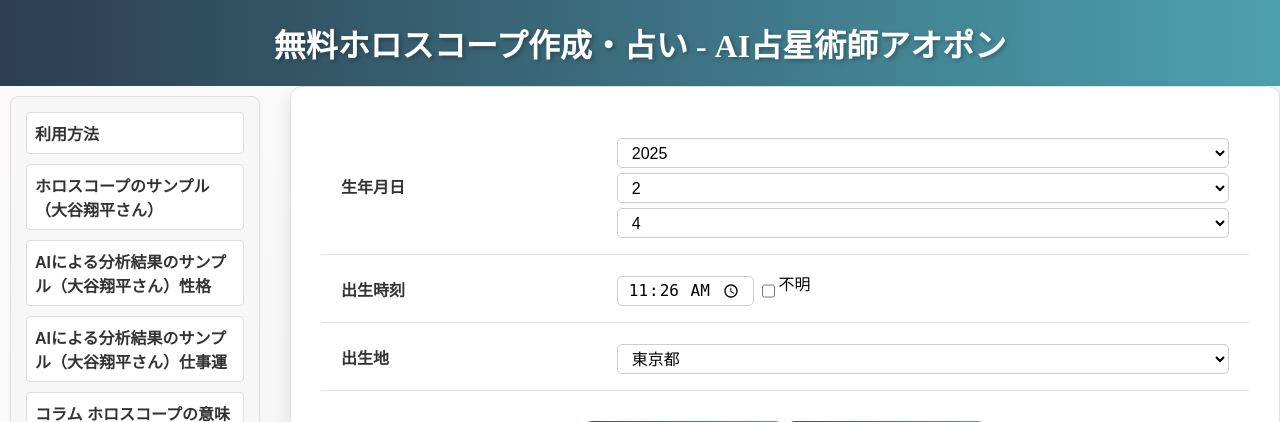
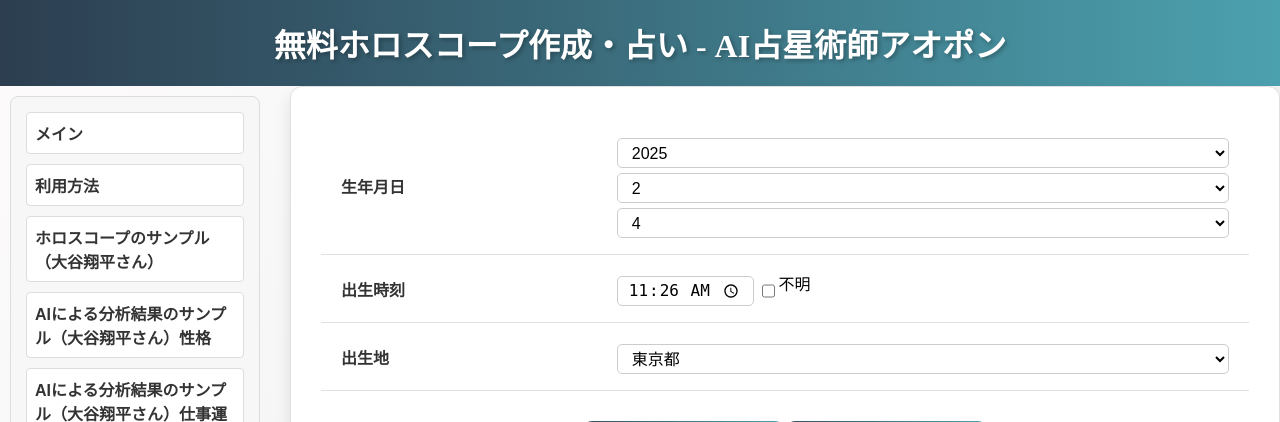
Before and after one commit to YutaAoyagi2018/aihoroscope, a Django app: page / in a window 1280 px wide. Shown: the top 422 px of the page. Run offline with Django 5.2, Linux system fonts and the light colour scheme; some libraries are stand-ins or nearby versions.

Commit message:
メニューにメイン追加

```diff
--- a/horoscope_app/templates/horoscope_app/index.html
+++ b/horoscope_app/templates/horoscope_app/index.html
@@ -584,6 +584,7 @@
                 <aside class="side-ad left-ad">
                     <div class="ad-content">
                         <ul>
+                            <li><a href="#main">メイン</a></li>
                             <li><a href="#howtouse">利用方法</a></li>
                             <li><a href="#horoscope-sample">ホロスコープのサンプル（大谷翔平さん）</a></li>
                             <li><a href="#analysis-sample1">AIによる分析結果のサンプル（大谷翔平さん）性格</a></li>
@@ -602,6 +603,7 @@
                         <div class="content-container">
 
                             <div id="data" style="width: 100%;">
+                                <a id="main"></a>
                                 <form id="horoscope-form" method="POST" action="#">
                                     {% csrf_token %}
                                     <table>
```
